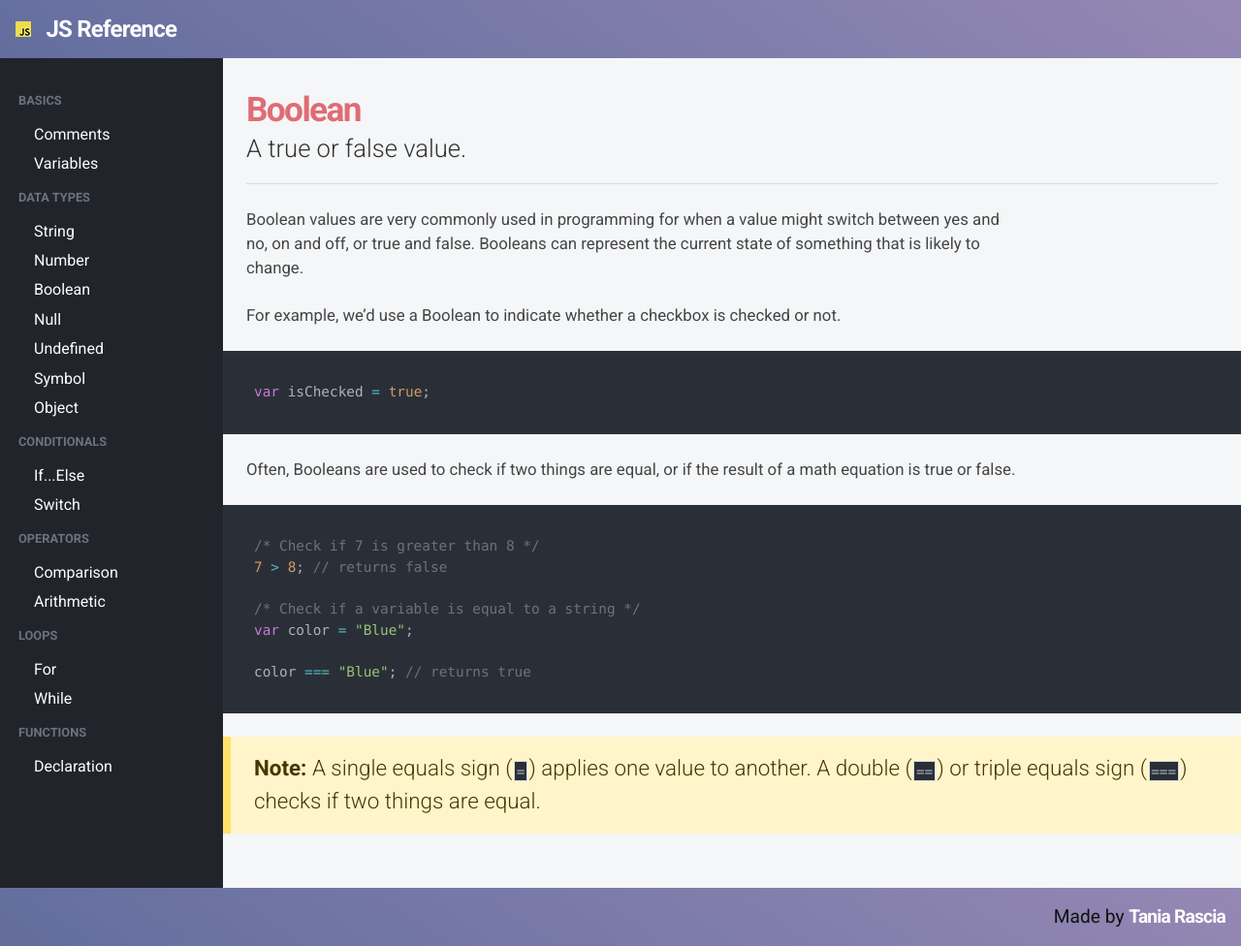
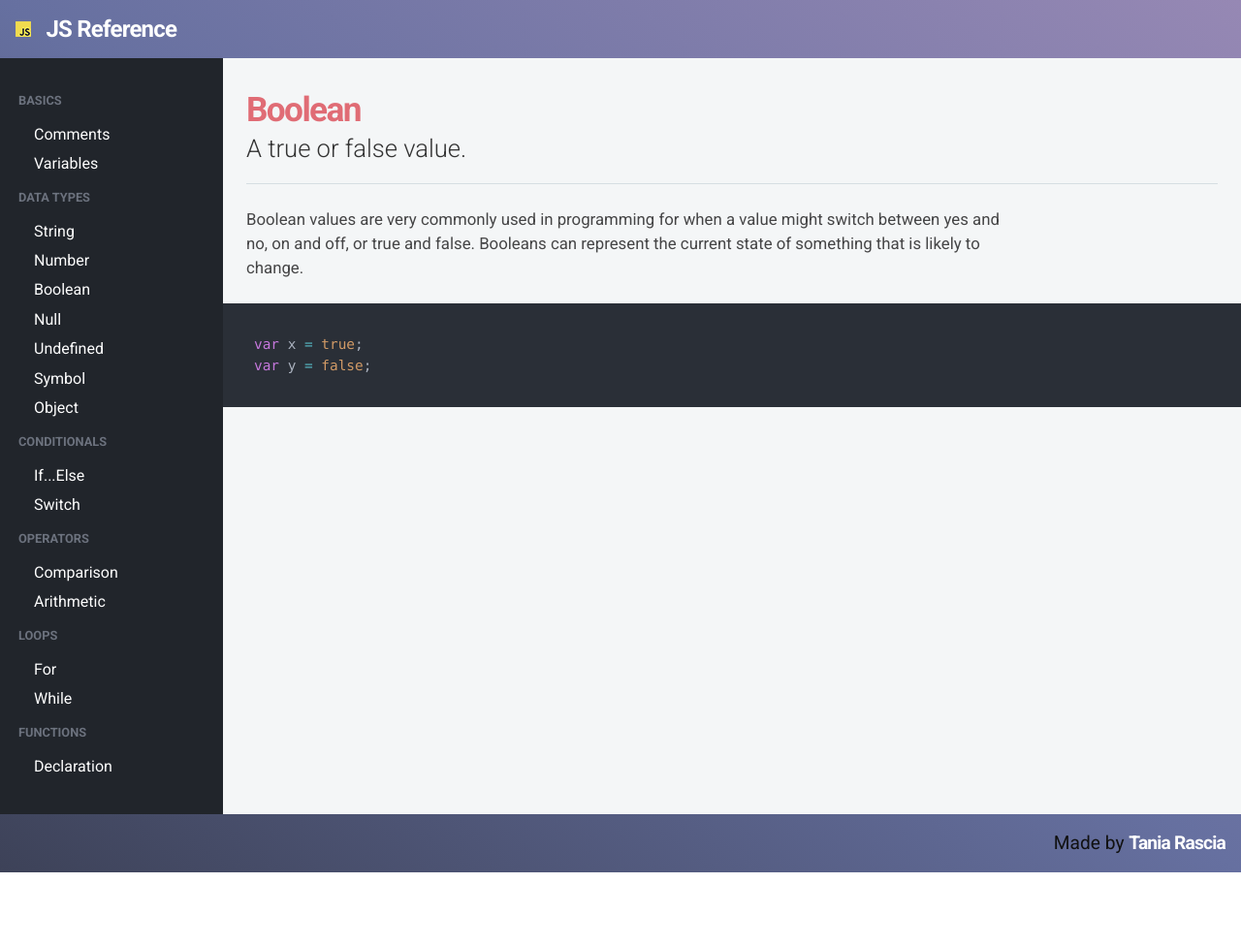
Before and after one commit to KJLarson/snippets, a Jekyll site: the page built from _pages/03_boolean.md, in a window 1280 px wide. Shown: the whole page at 97% size. Built offline with Jekyll 4.4.1, drawn with Linux system fonts in a browser that asks for light colours; nearby versions of some CDN libraries; after the commit the page ends 900 px from its top, so only the background shows below that.

Commit message:
Update 03_boolean.md

````diff
--- a/_pages/03_boolean.md
+++ b/_pages/03_boolean.md
@@ -9,22 +9,7 @@ permalink: /boolean/
 
 Boolean values are very commonly used in programming for when a value might switch between yes and no, on and off, or true and false. Booleans can represent the current state of something that is likely to change.
 
-For example, we'd use a Boolean to indicate whether a checkbox is checked or not.
-
 ```js
-var isChecked = true;
+var x = true;
+var y = false;
 ```
-
-Often, Booleans are used to check if two things are equal, or if the result of a math equation is true or false.
-
-```js
-/* Check if 7 is greater than 8 */
-7 > 8; // returns false
-
-/* Check if a variable is equal to a string */
-var color = "Blue";
-
-color === "Blue"; // returns true
-```
-
-> **Note:** A single equals sign (`=`) applies one value to another. A double (`==`) or triple equals sign (`===`) checks if two things are equal.
````
